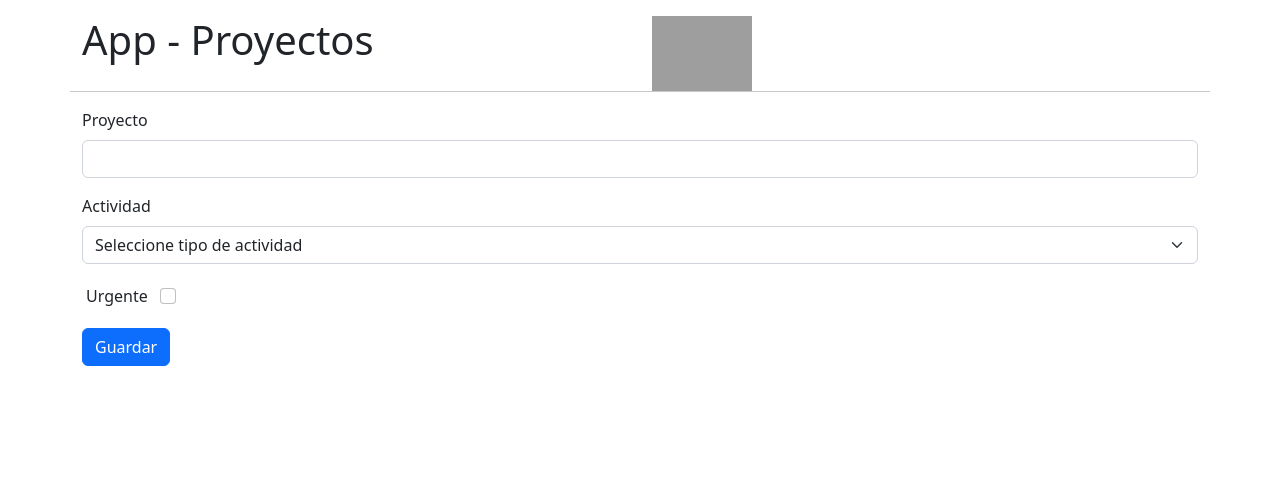
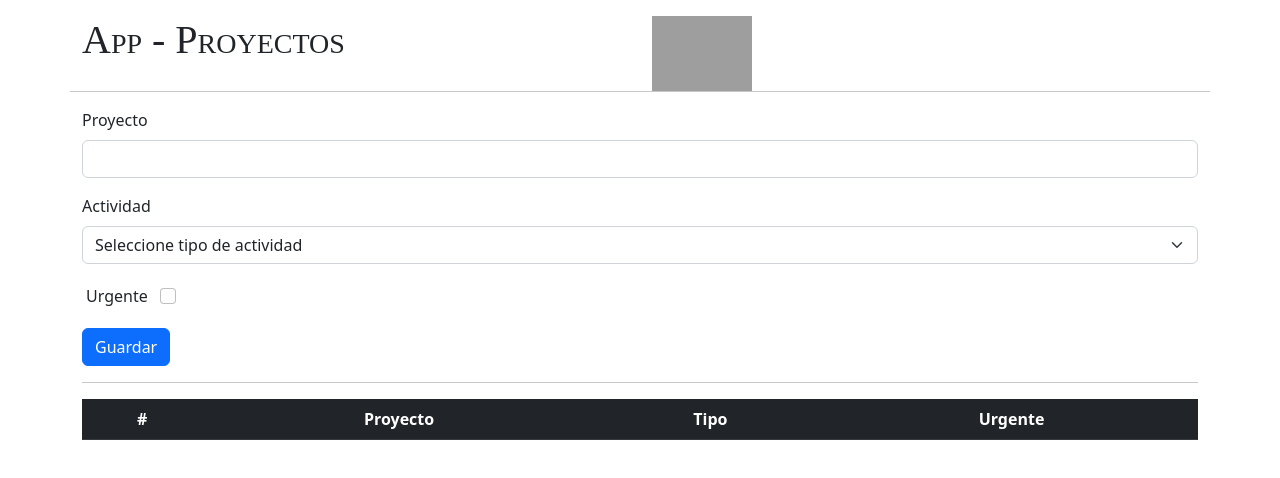
Before and after one commit to itzel003/formularios-04, a Vue app: page / in a window 1280 px wide. Shown: the top 478 px of the page. Built offline with nearby package versions, Linux system fonts and the light colour scheme; grey boxes are pictures that could not be loaded.

Commit message:
second commit

```diff
--- a/src/components/Formulario.vue
+++ b/src/components/Formulario.vue
@@ -3,11 +3,11 @@
 <form @submit.prevent="registrarproyecto">
     <div class="mb-3">
       <label for="" class="form-label">Proyecto</label>
-      <input type="text" class="form-control" required>
+      <input v-model.trim="proyecto" type="text" class="form-control" required>
     </div>
     <div class="mb-3">
         <label for="" class="form-label">Actividad</label>
-        <select class="form-select" required>
+        <select class="form-select" required  v-model.trim="tipo">
             <option disabled selected value="">Seleccione tipo de actividad</option>
             <option value="1">Aplicaciones Web con Vue.JS</option>
             <option value="2">Backend Service con Node.js</option>
@@ -16,20 +16,54 @@
     </div>
     <div class="mb-3">
         <label class="form-check-label m-1">Urgente</label>
-        <input type="checkbox" class="form-check-input m-2">
+        <input type="checkbox" class="form-check-input m-2" v-model.trim="urgente">
     </div>
     <button type="submit" class="btn btn-primary">Guardar</button>
   </form>
+  <hr>
+  <div class="table-responsive">
+    <table class="table table-dark text-center">
+        <thead>
+            <tr>
+                <th>#</th>
+                <th>Proyecto</th>
+                <th>Tipo</th>
+                <th>Urgente</th>
+            </tr>
+        </thead>
+        <tbody v-for="(proyecto,index) in proyectos" :key="index">
+            <tr class="table-light">
+                <th>{{index + 1}}</th>
+                <td>{{proyecto.proyecto}}</td>
+                <td>{{proyecto.tipo}}</td>
+                <td class="font-weight-bold" :class="proyecto.urgente ? 'table-danger text-danger' : 'table-success text-success'" role="alert">{{proyecto.urgente ? "Si" : "No"}}</td>
+            </tr>
+        </tbody>
+    </table>
+  </div>
 </template>
 
 <script>
     export default{
       data:()=>({
-
+        proyecto:"",
+        tipo:"",
+        urgente:false,
+        proyectos:[]
       }),
       methods:{
         registrarproyecto(){
-          console.log("Proyecto registrado ...")
+            const proyecto = {
+                proyecto: this.proyecto,
+                tipo : this.tipo,
+                urgente : this.urgente
+            };
+
+        this.proyectos.push(proyecto);
+        this.proyecto = "",
+        this.tipo = "",
+        this.urgente = false,
+          console.log(this.proyectos)
         }
       },
     };
--- a/src/components/Header.vue
+++ b/src/components/Header.vue
@@ -20,3 +20,14 @@
     };
 
   </script>
+  <style>
+   @font-face {
+font-family: 'Oswald', sans-serif;
+src: url("https://fonts.gstatic.com");
+}
+h1{
+  font-family: Oswald;
+  font-variant: small-caps;
+}
+
+  </style>
```
Also changed, not shown: src/assets/base.css (line endings or trailing spaces).
